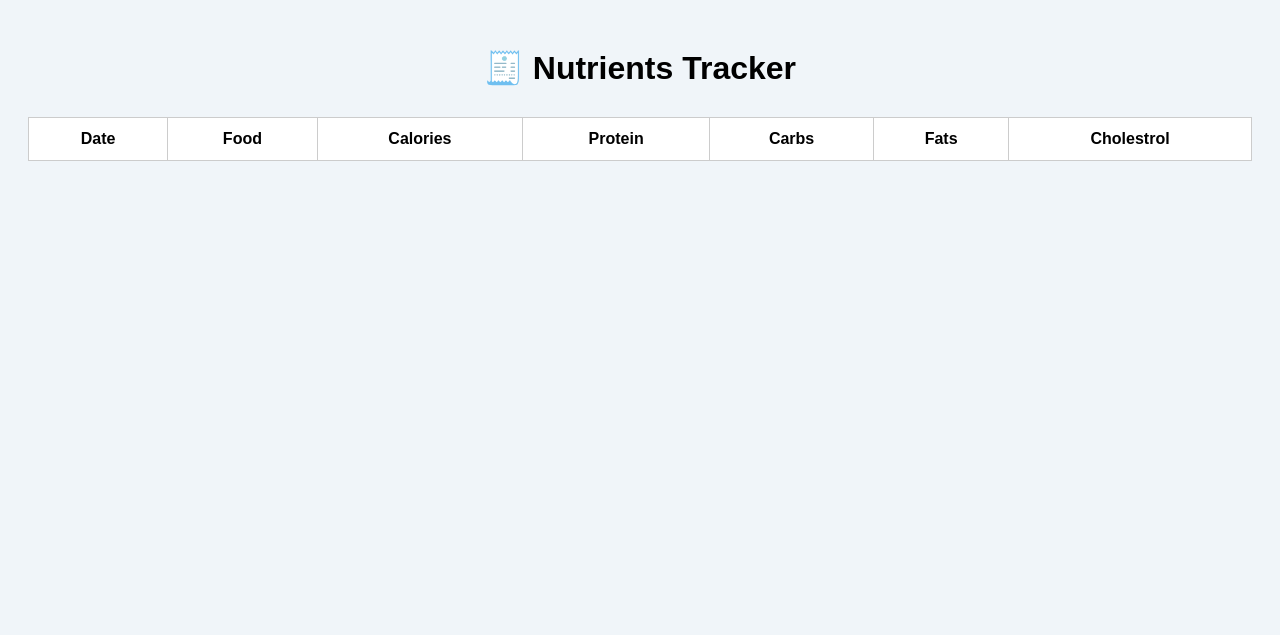
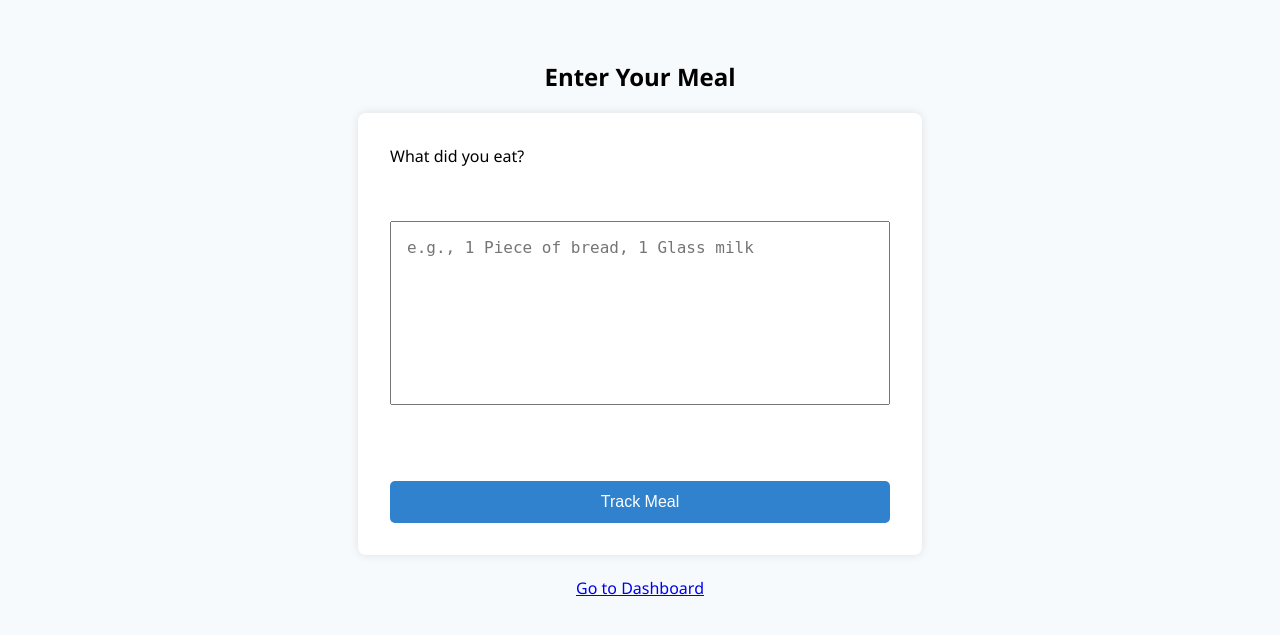
Before and after one commit to Ankitshukla965/HealthLoggerAI, a Flask app: page / in a window 1280 px wide. Shown: the top 635 px of the page. Run offline with Flask 3, Linux system fonts and the light colour scheme; lists and menus that the app fills with data are empty; parts of the project's set-up code (start-up, migrations or seed data) failed here and were passed over.

Commit message:
Added input.html for Text Input prompt

```diff
--- a/app/main.py
+++ b/app/main.py
@@ -2,24 +2,56 @@ import os
 from meals import *
 import openai
 from dotenv import load_dotenv
+from pymongo import MongoClient
+from flask import Flask, render_template, request, redirect, url_for
 
 # from openpyxl import load_workbook
 
 load_dotenv()
 
+#Connecting to Mongo DB
+
+client =  MongoClient(os.getenv("MONGO_URI"))
+databases = client.list_database_names()
+print("✅ MongoDB Connection Successful!")
+db = client["HealthLogger"]
+meals_collection = db["meals"]
+
+openai.api_key = os.getenv("OPENAI_API_KEY")
+# print(f"OPENAI_API_KEY from .env = {os.getenv('OPENAI_API_KEY')}")
+BASE_DIR = os.path.dirname(os.path.abspath(__file__))
+TEMPLATE_DIR = os.path.join(BASE_DIR, "..", "templates")
+
+app = Flask(__name__, template_folder=TEMPLATE_DIR )
 
 
-openai.api_key = os.getenv("OPENAI_API_KEY")
-print(f"OPENAI_API_KEY from .env = {os.getenv('OPENAI_API_KEY')}")
+@app.route('/')
+def home():
+      print("Home Page Loaded")
+      return render_template("input.html")
+
+@app.route('/submit', methods=["POST"])
+def submit():
+      print("Submit called")
+      food_input = request.form.get("food_input")
+      meal = Meals(openai.api_key, food_input, "","","","", "")
+      meal.fetchMacros()
 
 
+      meal_doc = db_update(meal)
+      meals_collection.insert_one(meal_doc)
+      return redirect(url_for("dashboard"))
 
-food_input = input("What you want to track today: ")
+@app.route('/dashboard', methods=["GET"])
+def dashboard():
 
-meal = Meals(openai.api_key, food_input, "","","","", "")
+    all_meals = list(meals_collection.find())
+    # print("all_meals = ",all_meals)
+    # for meal in all_meals:
+    #      print(meal['food'])
 
-meal.fetchMacros()
+    return render_template("index.html", meals = all_meals)
 
-print(f"logging to excel")
 
-log_to_excel(meal)
+if __name__ == "__main__":
+    app.run(debug=True)
--- a/app/readMeal.py
+++ b/app/readMeal.py
@@ -55,8 +55,13 @@ else:
 
 @app.route('/')
 
+def home():
+      return render_template("input.html")
+
+
 def dashboard():
         # print("Meals to be tracked ")
+
         print(tracked_meals)
 
         return render_template('index.html', meals = tracked_meals)
--- /dev/null
+++ b/static/inputStyle.css
@@ -0,0 +1,46 @@
+body {
+  background-color: #f7fafc;
+  font-family: 'Segoe UI', sans-serif;
+  display: flex;
+  flex-direction: column;
+  align-items: center;
+  padding: 2rem;
+}
+
+h1 {
+  font-size: 2rem;
+  color: #2d3748;
+}
+
+form {
+  display: flex;
+  flex-direction: column;
+  gap: 1rem;
+  width: 100%;
+  max-width: 500px;
+  padding: 2rem;
+  background-color: white;
+  border-radius: 8px;
+  box-shadow: 0 0 10px rgba(0, 0, 0, 0.1);
+}
+
+textarea {
+  height: 150px;
+  resize: none;
+  padding: 1rem;
+  font-size: 1rem;
+}
+
+button {
+  background-color: #3182ce;
+  color: white;
+  padding: 0.75rem;
+  border: none;
+  border-radius: 5px;
+  font-size: 1rem;
+  cursor: pointer;
+
+  &:hover {
+    background-color: #2b6cb0;
+  }
+}
--- a/templates/index.html
+++ b/templates/index.html
@@ -50,16 +50,23 @@ tr:nth-child(even) {
     <tbody>
       {% for meal in meals %}
       <tr>
-        <td>{{ meal['Date'] }}</td>
-        <td>{{ meal['Food'] }}</td>
-        <td>{{ meal['Calories'] }}</td>
-        <td>{{ meal['Protein'] }}</td>
-        <td>{{ meal['Carbs'] }}</td>
-        <td>{{ meal['Fats'] }}</td>
-        <td>{{ meal['Cholestrol'] }}</td>
+        <td>{{ meal['date'] }}</td>
+        <td>{{ meal['food']}}</td>
+        <td>{{ meal['calorie']}}</td>
+        <td>{{ meal['protein']}}</td>
+        <td>{{ meal['carbs']}}</td>
+        <td>{{ meal['fat']}}</td>
+        <td>{{ meal['cholestrol']}}</td>
       </tr>
       {% endfor %}
     </tbody>
   </table>
 </body>
+<div style="text-align: center; margin: 2rem;">
+  <a href="{{ url_for('home') }}">
+    <button style="padding: 0.75rem 1.5rem; font-size: 1rem; background-color: #3182ce; color: white; border: none; border-radius: 5px; cursor: pointer;">
+      ➕ Track More Meals
+    </button>
+  </a>
+</div>
 </html>
--- /dev/null
+++ b/templates/input.html
@@ -0,0 +1,67 @@
+<!DOCTYPE html>
+<html lang = "en">
+    <link rel="stylesheet" href="{{ url_for('static', filename='inputStyle.css') }}">
+<head>
+    <meta charset="UTF==8">
+    <title>Track Your Meal</title>
+    <style>
+    body {
+  background-color: #f7fafc;
+  font-family: 'Segoe UI', sans-serif;
+  display: flex;
+  flex-direction: column;
+  align-items: center;
+  padding: 2rem;
+}
+
+h1 {
+  font-size: 2rem;
+  color: #2d3748;
+}
+
+
+form {
+  display: flex;
+  flex-direction: column;
+  gap: 1rem;
+  width: 100%;
+  max-width: 500px;
+  padding: 2rem;
+  background-color: white;
+  border-radius: 8px;
+  box-shadow: 0 0 10px rgba(0, 0, 0, 0.1);
+}
+
+textarea {
+  height: 150px;
+  resize: none;
+  padding: 1rem;
+  font-size: 1rem;
+}
+
+button {
+  background-color: #3182ce;
+  color: white;
+  padding: 0.75rem;
+  border: none;
+  border-radius: 5px;
+  font-size: 1rem;
+  cursor: pointer;
+
+  &:hover {
+    background-color: #2b6cb0;
+  }
+}
+</style>
+</head>
+<body>
+    <h2>Enter Your Meal</h2>
+    <form action = "/submit" method = "POST">
+        <label for="food_input">What did you eat?</label><br>
+        <textarea name="food_input" rows="4" cols="50" placeholder="e.g., 1 Piece of bread, 1 Glass milk" required></textarea><br><br>
+        <button type="submit">Track Meal</button>
+    </form>
+    <br>
+    <a href="/dashboard">Go to Dashboard</a>
+</body>
+</html>
```
Also changed, not shown: app/meals.py (+16 -0 lines), 1 other file.
